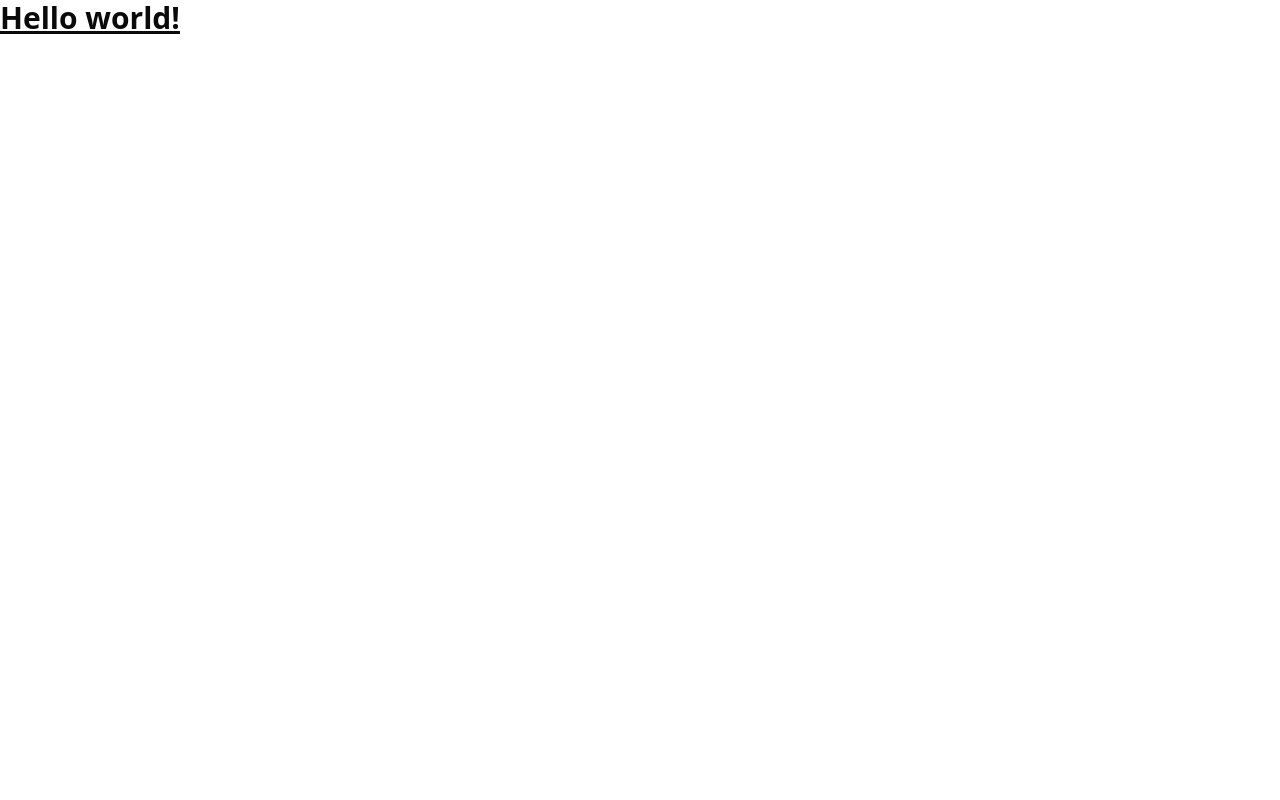
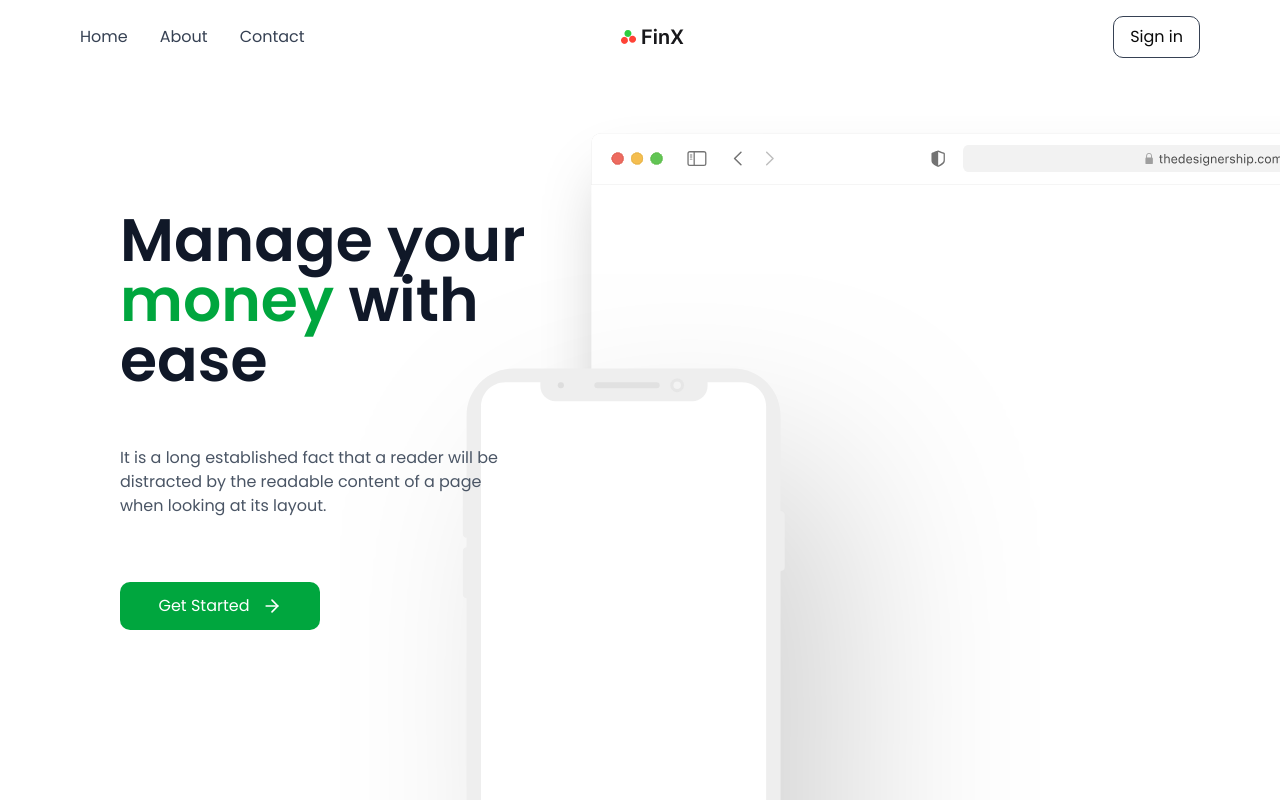
Before and after one commit to kalebefukuda/finx-dashboard, a Next.js app: page / in a window 1280 px wide. Shown: the top 800 px of the page. Built offline with nearby package versions, Linux system fonts and the light colour scheme.

Commit message:
start initial dev home page

```diff
--- a/src/app/globals.css
+++ b/src/app/globals.css
@@ -8,6 +8,7 @@
   --color-primary-light:#00BB81;
   --color-primary-hover-light: #1AC28E;
   --color-primary-hover-dark: #00A874;
+  --font-poppins: Poppins, sans-serif;
 }
 
 :root {
--- a/src/app/layout.tsx
+++ b/src/app/layout.tsx
@@ -1,4 +1,11 @@
 import "./globals.css";
+import { Poppins } from "next/font/google";
+
+const poppins = Poppins({
+  subsets: ["latin"],
+  weight: ["300", "400", "500", "600", "700"],
+  variable: "--font-poppins",
+});
 
 export default function RootLayout({
   children,
@@ -7,7 +14,7 @@ export default function RootLayout({
 }>) {
   return (
     <html suppressHydrationWarning lang="en">
-      <body className="bg-blue">
+      <body className="font-poppins">
         {children}
       </body>
     </html>
--- a/src/app/page.tsx
+++ b/src/app/page.tsx
@@ -1,6 +1,62 @@
+import Image from "next/image";
+import { ArrowRight } from 'lucide-react';
+import Link from "next/link";
 export default function Home() {  return (
-    <h1 className="text-3xl font-bold underline ">
-      Hello world!
-    </h1>
+    <div className="min-h-screen px-10">
+      <header className="flex justify-between items-center px-10 py-4">
+        <nav className="flex space-x-8">
+          <a href="#home" className="text-gray-700 hover:text-gray-900">Home</a>
+          <a href="#about" className="text-gray-700 hover:text-gray-900">About</a>
+          <a href="#contact" className="text-gray-700 hover:text-gray-900">Contact</a>
+        </nav>
+        <div className="text-xl font-bold text-gray-900">
+          <Image
+            src="/images/finx-logo.png"
+            width={63}
+            height={24}
+            alt="Picture of the author"
+          />
+        </div>
+        <div className="w-50 flex justify-end">
+          <button className="border border-gray-700 px-4 py-2 rounded-lg cursor-pointer hover:bg-gray-100">
+            <Link href="/sign-in">Sign in</Link>
+          </button>
+        </div>
+
+      </header>
+
+      <section className="flex md:flex-row items-center justify-between md:px-20 py-34 w-full">
+        <div className="max-w-lg flex flex-col gap-10 z-10">
+          <h1 className="text-6xl font-semibold text-gray-900">
+            Manage your <span className="text-green-600">money</span> with ease
+          </h1>
+          <p className="text-gray-600 mt-4 w-100">
+            It is a long established fact that a reader will be distracted by the readable content of a page when looking at its layout.
+          </p>
+          <button className="flex justify-center items-center gap-3 mt-6  bg-green-600 text-white px-6 py-3 rounded-lg w-[200px] transition duration-100 hover:bg-green-500 cursor-pointer">
+            Get Started
+            <ArrowRight size={20} />
+          </button>
+        </div>
+
+        <div className="flex justify-end w-full right-0 absolute mt-40">
+          <div className="relative w-[940px] h-[700] ">
+            <Image
+              src="/images/finx-mockup.svg"
+              width={1600}
+              height={800}
+              alt="FinX Mockup"
+              className="w-full h-auto object-contain"
+            />
+          </div>
+        </div>
+
+      </section>
+
+      <section className="flex mt-50 justify-center" id="about">
+        <h1>about section</h1>
+      </section>
+
+    </div>
   );
 }
```
Also changed, not shown: public/images/finx-logo.png (added), public/images/finx-mockup.svg (added).
